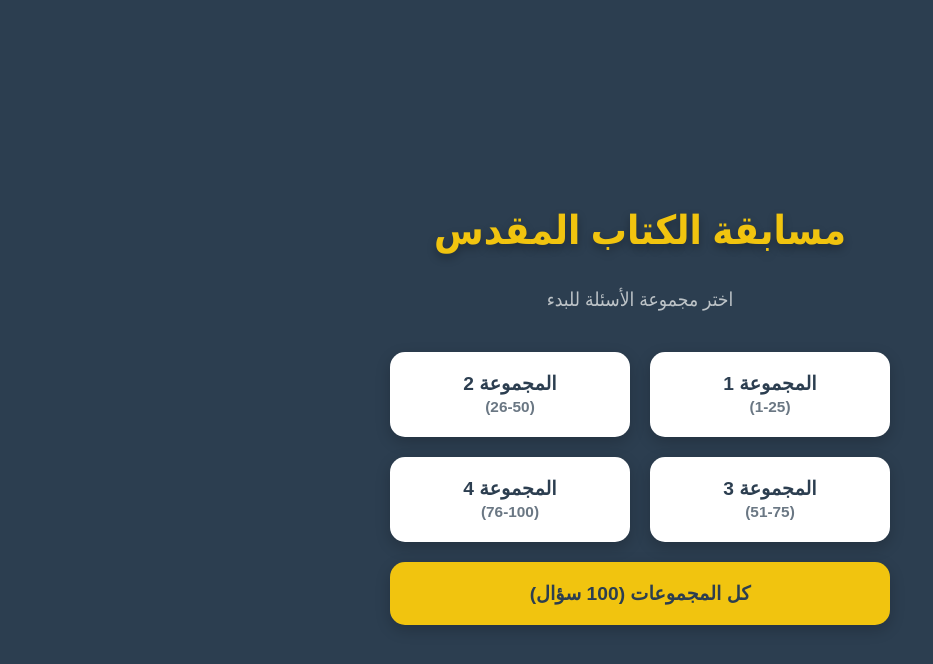
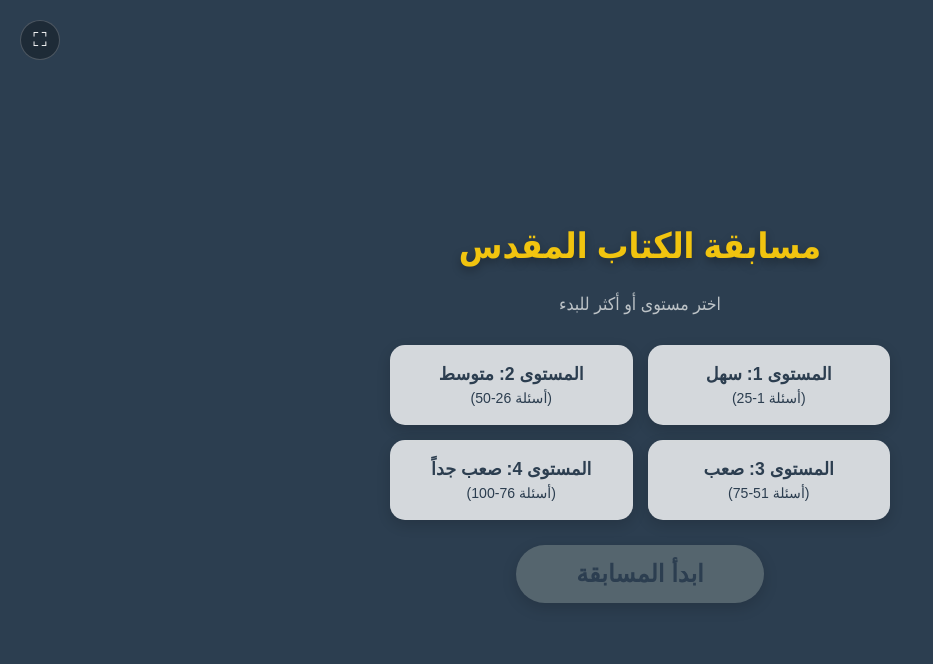
Before and after one commit to bishoy-n-w/bible-questions-wheel, a plain HTML site: page index.html in a window 1280 px wide. Shown: the whole page, without its empty margins (0-933 px from the left). Drawn offline with Linux system fonts and the light colour scheme.

Commit message:
Enhance quiz UI with new styles and button logic
Updated styles and functionality for the quiz interface, including button states and layout adjustments.

```diff
--- a/index.html
+++ b/index.html
@@ -11,6 +11,7 @@
             --accent-color: #f1c40f;
             --btn-hover: #f39c12;
             --wheel-border: #ecf0f1;
+            --selected-color: #2ecc71; /* Green for selected */
         }
 
         body {
@@ -18,13 +19,37 @@
             background-color: var(--bg-color);
             color: var(--text-color);
             margin: 0;
-            overflow: hidden; /* Prevent scrolling during spin */
+            overflow: hidden;
             height: 100vh;
             width: 100vw;
             display: flex;
             align-items: center;
             justify-content: center;
         }
+
+        /* ====================
+           FULL SCREEN BTN
+           ==================== */
+        .fullscreen-btn {
+            position: fixed;
+            top: 20px;
+            left: 20px;
+            background: rgba(0,0,0,0.3);
+            border: 1px solid rgba(255,255,255,0.2);
+            color: white;
+            padding: 10px;
+            border-radius: 50%;
+            width: 40px;
+            height: 40px;
+            cursor: pointer;
+            z-index: 1000;
+            display: flex;
+            align-items: center;
+            justify-content: center;
+            font-size: 1.2rem;
+            transition: background 0.2s;
+        }
+        .fullscreen-btn:hover { background: rgba(0,0,0,0.6); }
 
         /* ====================
            INTRO SCREEN
@@ -44,55 +69,89 @@
         }
 
         h1 {
-            font-size: 2.5rem;
-            margin-bottom: 10px;
+            font-size: 2.2rem;
+            margin-bottom: 5px;
             color: var(--accent-color);
             text-shadow: 0 4px 10px rgba(0,0,0,0.3);
         }
 
         p.subtitle {
-            margin-bottom: 40px;
-            font-size: 1.2rem;
+            margin-bottom: 30px;
+            font-size: 1.1rem;
             color: #bdc3c7;
         }
 
         .group-grid {
             display: grid;
             grid-template-columns: repeat(2, 1fr);
-            gap: 20px;
+            gap: 15px;
             width: 100%;
             max-width: 500px;
+            margin-bottom: 25px;
         }
 
         .group-btn {
             background: white;
             color: var(--bg-color);
-            border: none;
-            padding: 20px;
-            font-size: 1.2rem;
+            border: 4px solid transparent; /* Reserve space for border */
+            padding: 15px;
+            font-size: 1.1rem;
             border-radius: 15px;
             cursor: pointer;
             font-weight: bold;
             box-shadow: 0 5px 15px rgba(0,0,0,0.2);
-            transition: transform 0.2s, background 0.2s;
+            transition: all 0.2s;
+            display: flex;
+            flex-direction: column;
+            align-items: center;
+            justify-content: center;
+            opacity: 0.8;
         }
 
         .group-btn:hover {
-            transform: translateY(-3px);
-            background: var(--wheel-border);
+            transform: translateY(-2px);
+            opacity: 1;
         }
 
-        .group-btn.full-width {
-            grid-column: span 2;
+        /* Selected State */
+        .group-btn.selected {
+            border-color: var(--selected-color);
+            background: #e8f8f5;
+            color: #27ae60;
+            opacity: 1;
+            transform: scale(1.02);
+            box-shadow: 0 0 15px rgba(46, 204, 113, 0.4);
+        }
+
+        .start-game-btn {
             background: var(--accent-color);
             color: var(--bg-color);
+            border: none;
+            padding: 15px 60px;
+            font-size: 1.5rem;
+            border-radius: 50px;
+            cursor: pointer;
+            font-weight: bold;
+            box-shadow: 0 5px 15px rgba(0,0,0,0.3);
+            transition: transform 0.2s;
+        }
+
+        .start-game-btn:disabled {
+            background: #7f8c8d;
+            cursor: not-allowed;
+            opacity: 0.5;
+        }
+
+        .start-game-btn:hover:not(:disabled) {
+            transform: scale(1.05);
+            background: var(--btn-hover);
         }
 
         /* ====================
            GAME SCREEN
            ==================== */
         #gameScreen {
-            display: none; /* Hidden by default */
+            display: none;
             flex-direction: column;
             align-items: center;
             justify-content: center;
@@ -102,10 +161,10 @@
 
         .wheel-container {
             position: relative;
-            width: 85vmin; /* Responsive to viewport */
-            height: 85vmin;
-            max-width: 600px;
-            max-height: 600px;
+            width: 80vmin;
+            height: 80vmin;
+            max-width: 550px;
+            max-height: 550px;
             margin-bottom: 20px;
             filter: drop-shadow(0 10px 20px rgba(0,0,0,0.4));
         }
@@ -166,7 +225,7 @@
         .back-btn:hover { background: rgba(255,255,255,0.1); color: white;}
 
         /* ====================
-           MODAL (POPUP)
+           MODAL
            ==================== */
         .modal-overlay {
             display: none;
@@ -191,7 +250,7 @@
             text-align: center;
             box-shadow: 0 20px 50px rgba(0,0,0,0.5);
             max-height: 90vh;
-            overflow-y: auto; /* Scroll if content is too long on mobile */
+            overflow-y: auto;
         }
 
         .question-text {
@@ -243,48 +302,56 @@
             font-size: 1rem;
         }
 
-        /* ====================
-           RESPONSIVE DESIGN
-           ==================== */
-
-        /* Mobile Landscape (Turn phone sideways) */
+        /* Mobile Landscape */
         @media (max-height: 500px) and (orientation: landscape) {
-            #gameScreen {
-                flex-direction: row; /* Side by side layout */
-                gap: 40px;
-            }
-            .wheel-container {
-                height: 90vh;
-                width: 90vh;
-                margin-bottom: 0;
-            }
-            .controls {
-                align-items: flex-start;
-            }
-            h1 { font-size: 1.8rem; }
+            #gameScreen { flex-direction: row; gap: 40px; }
+            .wheel-container { height: 90vh; width: 90vh; margin-bottom: 0; }
+            .controls { align-items: flex-start; }
+            h1 { font-size: 1.5rem; }
+            .group-grid { grid-template-columns: repeat(4, 1fr); gap: 10px;}
         }
 
         /* Small Phones Portrait */
         @media (max-width: 400px) {
             .options-grid { grid-template-columns: 1fr; }
             .question-text { font-size: 1.2rem; }
-            h1 { font-size: 2rem; }
+            h1 { font-size: 1.8rem; }
         }
     </style>
 </head>
 <body>
 
+    <button class="fullscreen-btn" onclick="toggleFullScreen()" title="ملء الشاشة">
+        ⛶
+    </button>
+
     <div id="introScreen">
         <h1>مسابقة الكتاب المقدس</h1>
-        <p class="subtitle">اختر مجموعة الأسئلة للبدء</p>
+        <p class="subtitle">اختر مستوى أو أكثر للبدء</p>
 
         <div class="group-grid">
-            <button class="group-btn" onclick="startGame(1)">المجموعة 1<br><span style="font-size:0.8em; opacity:0.7">(1-25)</span></button>
-            <button class="group-btn" onclick="startGame(2)">المجموعة 2<br><span style="font-size:0.8em; opacity:0.7">(26-50)</span></button>
-            <button class="group-btn" onclick="startGame(3)">المجموعة 3<br><span style="font-size:0.8em; opacity:0.7">(51-75)</span></button>
-            <button class="group-btn" onclick="startGame(4)">المجموعة 4<br><span style="font-size:0.8em; opacity:0.7">(76-100)</span></button>
-            <button class="group-btn full-width" onclick="startGame('all')">كل المجموعات (100 سؤال)</button>
+            <button class="group-btn" id="btn-1" onclick="toggleGroup(1)">
+                المستوى 1: سهل
+                <span style="font-size:0.8em; font-weight:normal; margin-top:5px">(أسئلة 1-25)</span>
+            </button>
+
+            <button class="group-btn" id="btn-2" onclick="toggleGroup(2)">
+                المستوى 2: متوسط
+                <span style="font-size:0.8em; font-weight:normal; margin-top:5px">(أسئلة 26-50)</span>
+            </button>
+
+            <button class="group-btn" id="btn-3" onclick="toggleGroup(3)">
+                المستوى 3: صعب
+                <span style="font-size:0.8em; font-weight:normal; margin-top:5px">(أسئلة 51-75)</span>
+            </button>
+
+            <button class="group-btn" id="btn-4" onclick="toggleGroup(4)">
+                المستوى 4: صعب جداً
+                <span style="font-size:0.8em; font-weight:normal; margin-top:5px">(أسئلة 76-100)</span>
+            </button>
         </div>
+
+        <button class="start-game-btn" id="startBtn" onclick="confirmStart()" disabled>ابدأ المسابقة</button>
     </div>
 
     <div id="gameScreen">
@@ -318,12 +385,13 @@
         // =====================================
         let allQuestions = [];
         let currentQuestions = [];
+        let selectedGroups = new Set(); // Store selected IDs (1, 2, 3, 4)
         let audioCtx = null;
 
         const levelColors = { 1: "#2ecc71", 2: "#f1c40f", 3: "#e67e22", 4: "#e74c3c" };
 
         // =====================================
-        // 1. INITIALIZATION & GROUP SELECTION
+        // 1. INITIALIZATION & SELECTION
         // =====================================
         window.onload = function() {
             if (typeof rawData !== 'undefined') {
@@ -333,31 +401,62 @@
             }
         };
 
-        function startGame(group) {
-            // Filter questions based on selection
-            if (group === 'all') {
-                currentQuestions = [...allQuestions];
-            } else if (group === 1) {
-                currentQuestions = allQuestions.filter(q => q.id >= 1 && q.id <= 25);
-            } else if (group === 2) {
-                currentQuestions = allQuestions.filter(q => q.id >= 26 && q.id <= 50);
-            } else if (group === 3) {
-                currentQuestions = allQuestions.filter(q => q.id >= 51 && q.id <= 75);
-            } else if (group === 4) {
-                currentQuestions = allQuestions.filter(q => q.id >= 76 && q.id <= 100);
+        function toggleGroup(id) {
+            const btn = document.getElementById(`btn-${id}`);
+
+            if (selectedGroups.has(id)) {
+                selectedGroups.delete(id);
+                btn.classList.remove('selected');
+            } else {
+                selectedGroups.add(id);
+                btn.classList.add('selected');
             }
 
+            // Enable/Disable Start Button
+            const startBtn = document.getElementById('startBtn');
+            startBtn.disabled = (selectedGroups.size === 0);
+
+            // Update Text
+            if(selectedGroups.size === 4) {
+                startBtn.innerText = "ابدأ (الكل)";
+            } else if (selectedGroups.size > 0) {
+                startBtn.innerText = `ابدأ (${selectedGroups.size} مجموعات)`;
+            } else {
+                startBtn.innerText = "اختر مستوى";
+            }
+        }
+
+        function confirmStart() {
+            if (selectedGroups.size === 0) return;
+
+            // Filter logic based on IDs
+            currentQuestions = allQuestions.filter(q => {
+                let groupId = 0;
+                if (q.id >= 1 && q.id <= 25) groupId = 1;
+                else if (q.id >= 26 && q.id <= 50) groupId = 2;
+                else if (q.id >= 51 && q.id <= 75) groupId = 3;
+                else if (q.id >= 76 && q.id <= 100) groupId = 4;
+
+                return selectedGroups.has(groupId);
+            });
+
             if(currentQuestions.length === 0) {
-                alert("لا توجد أسئلة في هذه المجموعة!");
+                alert("لا توجد أسئلة في المجموعات المختارة!");
                 return;
             }
 
-            // Switch UI
+            // Switch Screen
             document.getElementById('introScreen').style.display = 'none';
             document.getElementById('gameScreen').style.display = 'flex';
+            drawWheel();
+        }
 
-            // Draw Wheel
-            drawWheel();
+        function toggleFullScreen() {
+            if (!document.fullscreenElement) {
+                document.documentElement.requestFullscreen().catch(e => console.log(e));
+            } else {
+                if (document.exitFullscreen) document.exitFullscreen();
+            }
         }
 
         // =====================================
@@ -412,10 +511,10 @@
                     ctx.translate(center, center);
                     ctx.rotate(startAngle + sliceRad / 2);
                     ctx.textAlign = "right";
-                    ctx.fillStyle = "rgba(0,0,0,0.5)"; // Shadow
+                    ctx.fillStyle = "rgba(0,0,0,0.5)";
                     ctx.font = "bold 24px Arial";
                     ctx.fillText(q.id, radius - 28, 12);
-                    ctx.fillStyle = "#fff"; // Text
+                    ctx.fillStyle = "#fff";
                     ctx.fillText(q.id, radius - 30, 10);
                     ctx.restore();
                 }
```
